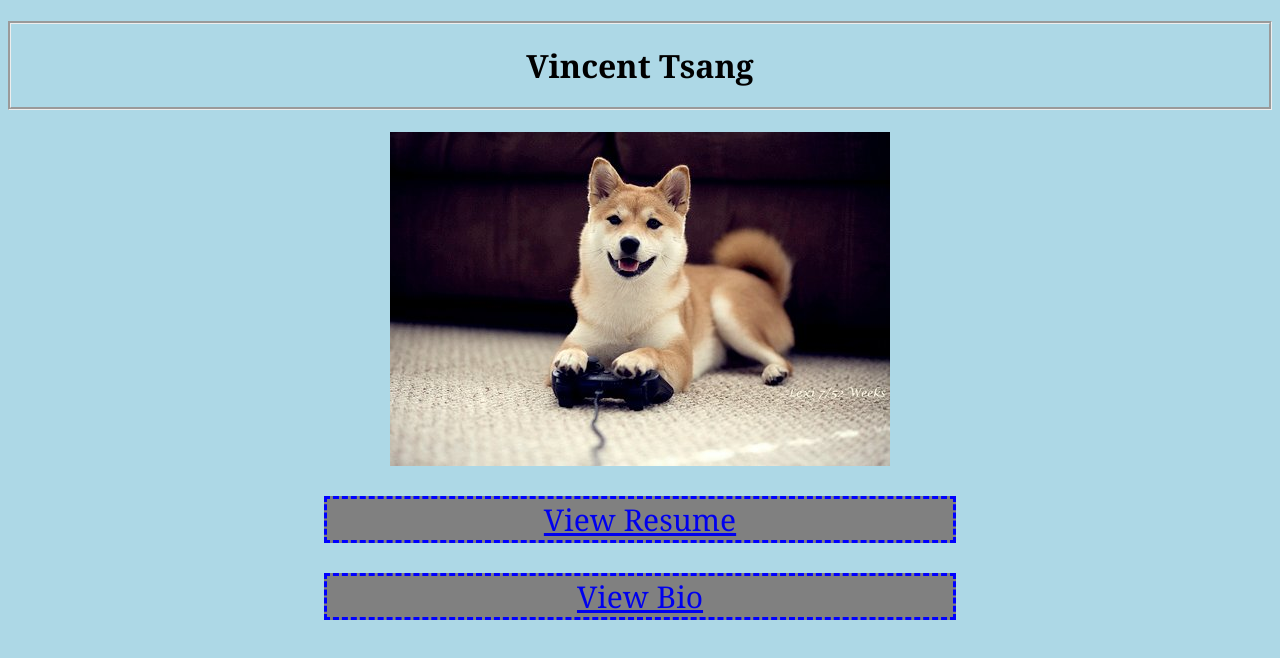
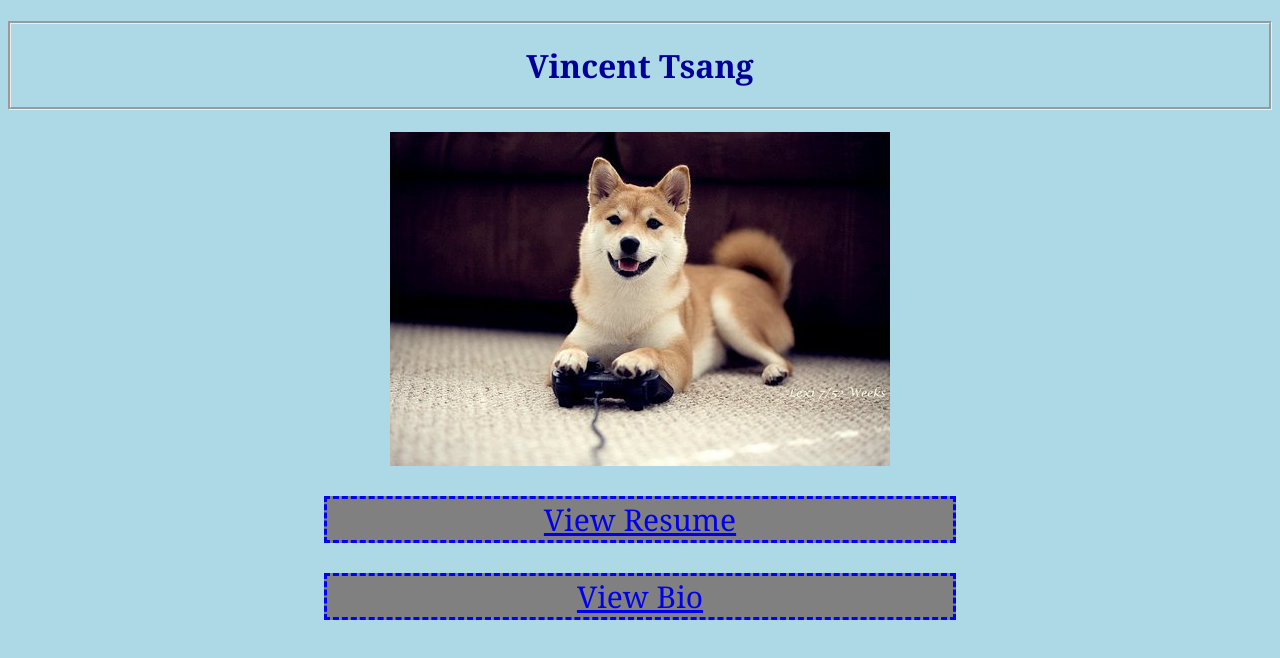
Before and after one commit to vtsang00018/assignment1, a plain HTML site: page index.html in a window 1280 px wide. Drawn offline with Linux system fonts and the light colour scheme.

Commit message:
Updated README.md

```diff
--- a/css/styles.css
+++ b/css/styles.css
@@ -3,7 +3,7 @@ body {
 }
 
 h1 {
-        color: 000099;
+        color: #000099;
         border-style: groove;
         padding: 20px;
 }
```
Also changed, not shown: 1 other file.
